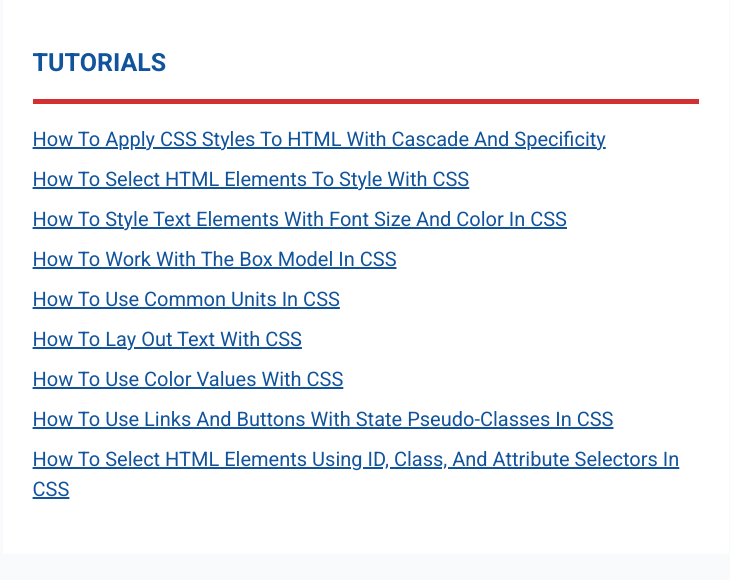
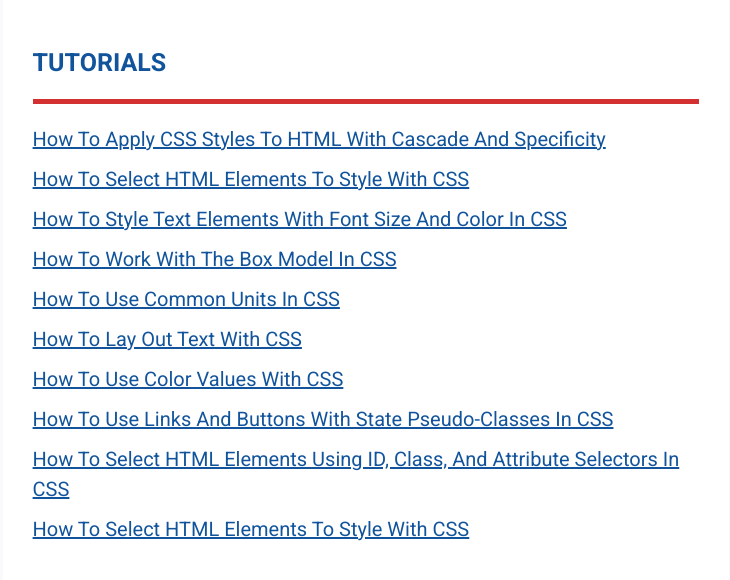
Before and after one commit to theogainey/project-Zastrow, a plain HTML site: page index.html in a window 1280 px wide. Shown: the part 146-726 px from the top of the page, without its empty margins (274-1004 px from the left). Drawn offline with Linux system fonts and the light colour scheme.

```diff
--- a/index.html
+++ b/index.html
@@ -22,6 +22,7 @@
           <li><a href="./tutorials/css-color-values">How To Use Color Values with CSS</a></li>
           <li><a href="./tutorials/state-pseudo-classes">How To Use Links and Buttons with State Pseudo-Classes in CSS</a></li>
           <li><a href="./tutorials/class-id-attribute-selectors">How To Select HTML Elements Using ID, Class, and Attribute Selectors in CSS</a></li>
+          <li><a href="./tutorials/style-html-table">How To Select HTML Elements to Style with CSS</a></li>
         </ul>
       </section>
     </div>
```
